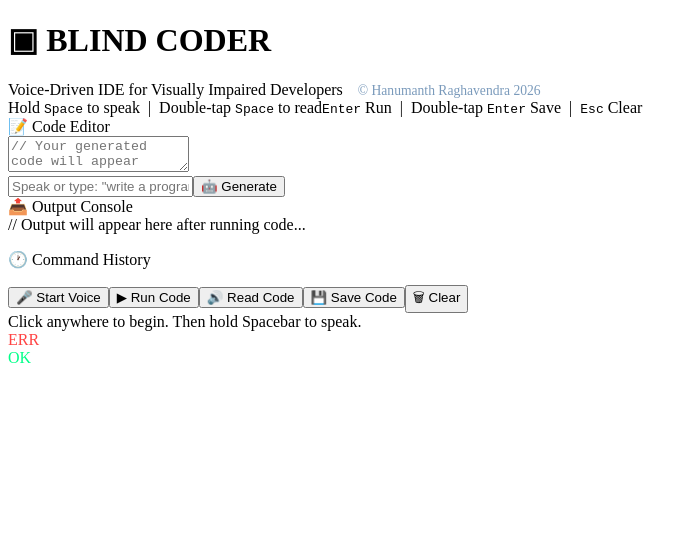
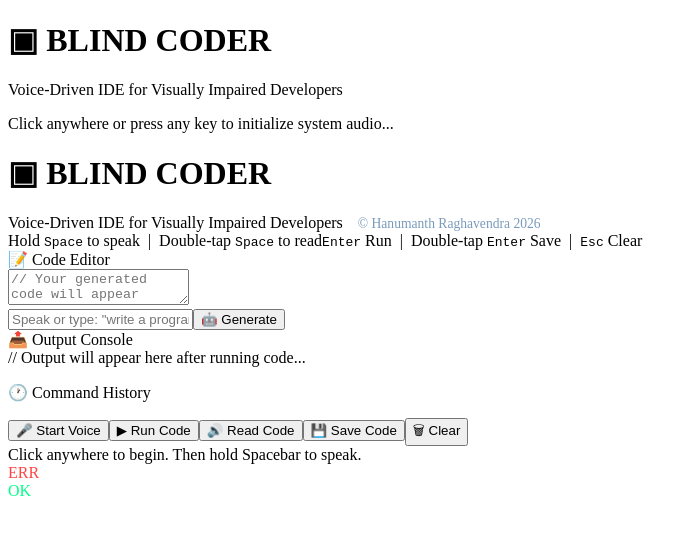
Before and after one commit to Hanumanth-Raghavendra/blindcoder-frontend, a React (Vite) app: page / in a window 1280 px wide. Shown: the top 534 px of the page, without its empty margins (0-698 px from the left). Built offline with nearby package versions, Linux system fonts and the light colour scheme; the HTML template or start-up script is replaced by a standard one.

Commit message:
Update intro splash timing and config

```diff
--- a/src/App.css
+++ b/src/App.css
@@ -1,6 +1,3 @@
-/* ==================================================== */
-/* 💻 1. MASTER LAPTOP & DESKTOP VIEWPORT LAYOUT        */
-/* ==================================================== */
 * {
   margin: 0;
   padding: 0;
@@ -17,12 +14,142 @@ body {
   overflow: hidden;
 }
 
-#root, .app-layout {
+#root,
+.app-layout {
   width: 100%;
   height: 100vh;
   display: flex;
   flex-direction: column;
   overflow: hidden;
+}
+
+/* App Transition Classes */
+.app-hidden {
+  opacity: 0;
+  pointer-events: none;
+  visibility: hidden;
+}
+
+.app-visible {
+  opacity: 1;
+  transition: opacity 0.6s ease-in-out;
+}
+
+/* Splash Screen Styling */
+.splash-overlay {
+  position: fixed;
+  top: 0;
+  left: 0;
+  width: 100vw;
+  height: 100vh;
+  background-color: #0d1117;
+  display: flex;
+  justify-content: center;
+  align-items: center;
+  z-index: 9999;
+  transition:
+    opacity 0.8s ease-in-out,
+    transform 0.8s ease-in-out;
+  opacity: 1;
+}
+
+.splash-overlay.fade-out {
+  opacity: 0;
+  transform: scale(1.05);
+  pointer-events: none;
+}
+
+.splash-content {
+  text-align: center;
+  color: #ffffff;
+  padding: 20px;
+}
+
+.splash-title {
+  font-size: 2.5rem;
+  font-weight: 700;
+  letter-spacing: 2px;
+  margin: 20px 0 10px 0;
+  color: #00b4ff;
+  text-shadow: 0 0 20px rgba(0, 180, 255, 0.4);
+}
+
+.splash-subtitle {
+  font-size: 1.1rem;
+  color: #7a9abb;
+  margin-bottom: 8px;
+}
+
+.splash-action-hint {
+  font-size: 0.85rem;
+  color: #00ff88;
+  margin-bottom: 30px;
+  animation: pulse 1.5s infinite;
+}
+
+.pulse-ring {
+  width: 80px;
+  height: 80px;
+  margin: 0 auto;
+  border-radius: 50%;
+  background: rgba(0, 180, 255, 0.15);
+  box-shadow: 0 0 0 0 rgba(0, 180, 255, 0.4);
+  animation: pulseEffect 2s infinite cubic-bezier(0.4, 0, 0.6, 1);
+}
+
+@keyframes pulseEffect {
+  0% {
+    transform: scale(0.95);
+    box-shadow: 0 0 0 0 rgba(0, 180, 255, 0.6);
+  }
+  70% {
+    transform: scale(1.1);
+    box-shadow: 0 0 0 20px rgba(0, 180, 255, 0);
+  }
+  100% {
+    transform: scale(0.95);
+    box-shadow: 0 0 0 0 rgba(0, 180, 255, 0);
+  }
+}
+
+.audio-wave-bars {
+  display: flex;
+  justify-content: center;
+  gap: 6px;
+  height: 30px;
+  align-items: center;
+}
+
+.audio-wave-bars span {
+  display: block;
+  width: 4px;
+  height: 100%;
+  background-color: #00b4ff;
+  border-radius: 2px;
+  animation: waveBounce 1.2s infinite ease-in-out;
+}
+
+.audio-wave-bars span:nth-child(2) {
+  animation-delay: -0.2s;
+}
+.audio-wave-bars span:nth-child(3) {
+  animation-delay: -0.4s;
+}
+.audio-wave-bars span:nth-child(4) {
+  animation-delay: -0.1s;
+}
+.audio-wave-bars span:nth-child(5) {
+  animation-delay: -0.3s;
+}
+
+@keyframes waveBounce {
+  0%,
+  100% {
+    transform: scaleY(0.3);
+  }
+  50% {
+    transform: scaleY(1);
+  }
 }
 
 header {
@@ -185,13 +312,6 @@ header .subtitle {
   color: #00b4ff;
 }
 
-.output-explain {
-  color: #f0c040;
-  margin-top: 12px;
-  border-top: 1px solid #1e3a5f;
-  padding-top: 10px;
-}
-
 #history-section {
   background: #0a1a2e;
   border-top: 1px solid #1e3a5f;
@@ -265,8 +385,13 @@ button {
 }
 
 @keyframes pulse {
-  0%, 100% { opacity: 1; }
-  50% { opacity: 0.6; }
+  0%,
+  100% {
+    opacity: 1;
+  }
+  50% {
+    opacity: 0.6;
+  }
 }
 
 #btn-run {
@@ -319,14 +444,12 @@ button {
 /* 📱 2. STRICT TARGETED MOBILE SCREEN BREAKPOINT ONLY */
 /* ==================================================== */
 @media (max-width: 767px) {
-  /* This breakpoint applies ONLY to small mobile devices. */
-  /* iPad Pro (1024px) and iPad Air (820px) are left untouched! */
-
   body {
     overflow-y: auto !important;
   }
 
-  #root, .app-layout {
+  #root,
+  .app-layout {
     height: auto !important;
     min-height: 100vh;
     overflow: visible !important;
@@ -352,14 +475,16 @@ button {
     gap: 12px;
   }
 
-  .left-panel, .right-panel {
+  .left-panel,
+  .right-panel {
     width: 100% !important;
     height: auto !important;
     border-right: none !important;
     border-bottom: 2px solid #1e3a5f;
   }
 
-  #code-area, #output-area {
+  #code-area,
+  #output-area {
     height: 240px !important;
     min-height: 240px !important;
     overflow-y: auto !important;
--- a/src/App.jsx
+++ b/src/App.jsx
@@ -4,7 +4,77 @@ import { useSpeechAPI } from "./hooks/useSpeechAPI";
 
 const BACKEND_URL = "https://blindcoder-backend.onrender.com";
 
+// ==================================================== */
+// 🚀 INTRO SPLASH COMPONENT (Opening Animation & Audio)
+// ==================================================== */
+function IntroSplash({ onComplete }) {
+  const [isFadingOut, setIsFadingOut] = useState(false);
+  const { initAudio, speak } = useAudioEngine();
+  const splashTriggered = useRef(false);
+
+  useEffect(() => {
+    const handleFirstInteraction = () => {
+      if (splashTriggered.current) return;
+      splashTriggered.current = true;
+      initAudio();
+
+      // Dynamically detect screen format boundary (Laptop vs iPad/Mobile)
+      const isTouchDevice = window.innerWidth <= 1024;
+
+      const welcomeMessage = isTouchDevice
+        ? "Blind-Coder ready.... Top pane: Hold to speak.. double tap to read.. Bottom pane: Tap to run.. double tap to save.. hold to clear."
+        : "Blind-Coder ready.... Hold Space to speak.. double tap space to read.. press enter to run.. double tap enter to save.. escape to clear.";
+
+      // Reduced speech speed parameter (rate: 0.85) to make the intro audio slower and clearer
+      speak(welcomeMessage, 0.85);
+
+      // Increased duration to 10500ms to accommodate the slower speech rate before fading out
+      const finishTimer = setTimeout(() => {
+        setIsFadingOut(true);
+        setTimeout(() => {
+          onComplete();
+        }, 800); // Matches CSS transition duration
+      }, 10500);
+
+      window.removeEventListener("mousedown", handleFirstInteraction);
+      window.removeEventListener("keydown", handleFirstInteraction);
+      return () => clearTimeout(finishTimer);
+    };
+
+    window.addEventListener("mousedown", handleFirstInteraction);
+    window.addEventListener("keydown", handleFirstInteraction);
+
+    return () => {
+      window.removeEventListener("mousedown", handleFirstInteraction);
+      window.removeEventListener("keydown", handleFirstInteraction);
+    };
+  }, [initAudio, speak, onComplete]);
+
+  return (
+    <div className={`splash-overlay ${isFadingOut ? "fade-out" : ""}`}>
+      <div className="splash-content">
+        <div className="pulse-ring"></div>
+        <h1 className="splash-title">&#9635; BLIND CODER</h1>
+        <p className="splash-subtitle">
+          Voice-Driven IDE for Visually Impaired Developers
+        </p>
+        <p className="splash-action-hint">
+          Click anywhere or press any key to initialize system audio...
+        </p>
+        <div className="audio-wave-bars">
+          <span></span>
+          <span></span>
+          <span></span>
+          <span></span>
+          <span></span>
+        </div>
+      </div>
+    </div>
+  );
+}
+
 export default function App() {
+  const [isLoadingIntro, setIsLoadingIntro] = useState(true);
   const [code, setCode] = useState("");
   const [groqInput, setGroqInput] = useState("");
   const [consoleOutput, setConsoleOutput] = useState("");
@@ -19,7 +89,6 @@ export default function App() {
   const lastSpaceTime = useRef(0);
   const lastEnterTime = useRef(0);
   const pyodideReady = useRef(null);
-  const welcomeDone = useRef(false);
 
   // Advanced Multi-Gesture Tracking State Blocks
   const lastLeftTouchTime = useRef(0);
@@ -28,36 +97,6 @@ export default function App() {
   const voiceStreamActive = useRef(false);
 
   useEffect(() => {
-    const windowWelcomeTrigger = () => {
-      if (welcomeDone.current) return;
-      welcomeDone.current = true;
-      initAudio();
-
-      // Dynamically detect screen format boundary (Laptop vs iPad/Mobile)
-      const isTouchDevice = window.innerWidth <= 1024;
-
-      if (isTouchDevice) {
-        // Mobile / Tablet Prompt Configuration
-        speak(
-          "BlindCoder ready. Top pane: Hold to speak, double tap to read. Bottom pane: Tap to run, double tap to save, hold to clear.",
-        );
-        setStatusBar(
-          "Left: Hold=Speak, 2×Tap=Read | Right: Tap=Run, 2×Tap=Save, Hold=Clear",
-        );
-      } else {
-        // Pristine Laptop / Desktop Prompt Configuration
-        speak(
-          "BlindCoder ready. Hold Space to speak. Double tap Space to read code. Press Enter to run. Double tap Enter to save. Escape to clear.",
-        );
-        setStatusBar(
-          "Hold Space=Speak | 2×Space=Read | Enter=Run | 2×Enter=Save | Esc=Clear",
-        );
-      }
-
-      window.removeEventListener("mousedown", windowWelcomeTrigger);
-    };
-    window.addEventListener("mousedown", windowWelcomeTrigger);
-
     const loadPyEngine = async () => {
       if (window.loadPyodide) {
         try {
@@ -68,10 +107,6 @@ export default function App() {
       }
     };
     loadPyEngine();
-
-    return () => {
-      window.removeEventListener("mousedown", windowWelcomeTrigger);
-    };
   }, []);
 
   const processIncomingVoice = (transcript) => {
@@ -159,7 +194,14 @@ export default function App() {
       window.removeEventListener("keydown", triggerKeyDown);
       window.removeEventListener("keyup", triggerKeyUp);
     };
-  }, [code, groqInput, isListening]);
+  }, [
+    code,
+    groqInput,
+    isListening,
+    initAudio,
+    startVoiceCapture,
+    stopVoiceCapture,
+  ]);
 
   // CROSS-PLATFORM GESTURE MATRIX ROUTER
   const handlePanelTouchStart = (e, panelSide) => {
@@ -230,7 +272,7 @@ export default function App() {
           !data.code.includes("printf(");
         if (isJS) {
           setStatusBar("Code generated! Running now...");
-          speak("Code generated. Running now.");
+          speak("Code generated. Running now.", 0.85);
           setTimeout(() => {
             handleRuntimeCompilation(data.code);
           }, 600);
@@ -248,7 +290,7 @@ export default function App() {
                 : "txt";
           if (isPy) {
             setStatusBar("Code generated! Running Python now...");
-            speak("Python code generated. Running now.");
+            speak("Python code generated. Running now.", 0.85);
             setTimeout(() => {
               handleRuntimeCompilation(data.code);
             }, 800);
@@ -262,13 +304,14 @@ export default function App() {
               "Code generated. This is " +
                 ext +
                 " code. Double tap Enter to save.",
+              0.85,
             );
           }
         }
       }
     } catch (err) {
       setStatusBar("Network error: " + err.message);
-      speak("Network error.");
+      speak("Network error.", 0.85);
     }
   };
 
@@ -277,7 +320,7 @@ export default function App() {
     const activeCode = overrideCode || code.trim();
     if (!activeCode) {
       setStatusBar("No code to run.");
-      speak("No code found.");
+      speak("No code found.", 0.85);
       return;
     }
 
@@ -295,7 +338,10 @@ export default function App() {
       setConsoleOutput(
         "This is C/Java code. Press Enter+Enter to save it, then run it locally.",
       );
-      speak("This is C or Java code. Save it and run it on your computer.");
+      speak(
+        "This is C or Java code. Save it and run it on your computer.",
+        0.85,
+      );
       setStatusBar("C/Java detected — save and run locally.");
       return;
     }
@@ -303,7 +349,10 @@ export default function App() {
     if (isPython) {
       if (!pyodideReady.current) {
         setStatusBar("Python engine loading... please wait.");
-        speak("Python engine is still loading. Please try again in a moment.");
+        speak(
+          "Python engine is still loading. Please try again in a moment.",
+          0.85,
+        );
         return;
       }
       try {
@@ -321,12 +370,13 @@ export default function App() {
         speak(
           "Python ran successfully. Output: " +
             stdoutCapture.trim().split("\n").slice(0, 3).join(". "),
+          0.85,
         );
         setStatusBar("Python ran successfully.");
       } catch (err) {
         setConsoleOutput("ERROR\n\n" + err.message);
         playError();
-        speak("Python error. " + err.message);
+        speak("Python error. " + err.message, 0.85);
         setStatusBar("Python error.");
         dispatchDiagnosticExplanation(err.message, activeCode);
       }
@@ -354,13 +404,14 @@ export default function App() {
         logs.length
           ? "Code ran successfully. Output: " + logs.join(". ")
           : "Code ran successfully. No output detected.",
+        0.85,
       );
       setStatusBar("Code ran successfully.");
     } catch (err) {
       console.log = oldLog;
       setConsoleOutput("ERROR\n\n" + err.message);
       playError();
-      speak("Error. " + err.message + ". Asking Groq to explain.");
+      speak("Error. " + err.message + ". Asking Groq to explain.", 0.85);
       setStatusBar("Error - fetching explanation...");
       dispatchDiagnosticExplanation(err.message, activeCode);
     }
@@ -378,21 +429,21 @@ export default function App() {
         setConsoleOutput(
           (prev) => prev + `\n\nGroq explains:\n${data.explanation}`,
         );
-        speak("Groq explains: " + data.explanation);
+        speak("Groq explains: " + data.explanation, 0.85);
         setStatusBar("Error explained by Groq");
       }
     } catch (e) {}
   };
 
   const triggerAudioCodeRead = () => {
-    if (!code.trim()) return speak("No code to read.");
-    speak("Reading code. " + code);
+    if (!code.trim()) return speak("No code to read.", 0.85);
+    speak("Reading code. " + code, 0.85);
     setStatusBar("Reading code aloud...");
   };
 
   const executeBlobFileExport = () => {
     if (!code.trim()) {
-      speak("Nothing to save.");
+      speak("Nothing to save.", 0.85);
       return;
     }
     const ext = code.includes("public class")
@@ -408,7 +459,7 @@ export default function App() {
     a.download = "blindcoder_output." + ext;
     a.click();
     setStatusBar("Code saved as ." + ext + " to downloads!");
-    speak("Code saved as " + ext + " file to your downloads folder.");
+    speak("Code saved as " + ext + " file to your downloads folder.", 0.85);
   };
 
   const wipeStateBoards = () => {
@@ -416,11 +467,18 @@ export default function App() {
     setGroqInput("");
     setConsoleOutput("// Cleared. Ready for next command.");
     setStatusBar("Cleared. Hold Space to speak.");
-    speak("Cleared. Ready for your next command.");
+    speak("Cleared. Ready for your next command.", 0.85);
   };
 
   return (
-    <div className="app-layout">
+    <>
+      {isLoadingIntro && (
+        <IntroSplash onComplete={() => setIsLoadingIntro(false)} />
+      )}
+
+      <div
+        className={`app-layout ${isLoadingIntro ? "app-hidden" : "app-visible"}`}
+      >
         <header>
           <h1>&#9635; BLIND CODER</h1>
           <span className="subtitle">
@@ -428,7 +486,11 @@ export default function App() {
           </span>
           <span
             className="copyright"
-          style={{ color: "#7a9abb", fontSize: "0.85rem", marginLeft: "15px" }}
+            style={{
+              color: "#7a9abb",
+              fontSize: "0.85rem",
+              marginLeft: "15px",
+            }}
           >
             &copy; Hanumanth Raghavendra 2026
           </span>
@@ -438,8 +500,8 @@ export default function App() {
               <kbd>Space</kbd> to read
             </span>
             <span className="kb-hint">
-            <kbd>Enter</kbd> Run &nbsp;|&nbsp; Double-tap <kbd>Enter</kbd> Save
-            &nbsp;|&nbsp; <kbd>Esc</kbd> Clear
+              <kbd>Enter</kbd> Run &nbsp;|&nbsp; Double-tap <kbd>Enter</kbd>{" "}
+              Save &nbsp;|&nbsp; <kbd>Esc</kbd> Clear
             </span>
           </div>
         </header>
@@ -499,7 +561,11 @@ export default function App() {
               <p>&#128336; Command History</p>
               <ul id="history-list">
                 {historyList.map((item, index) => (
-                <li key={index} onClick={() => setGroqInput(item)} title={item}>
+                  <li
+                    key={index}
+                    onClick={() => setGroqInput(item)}
+                    title={item}
+                  >
                     {item}
                   </li>
                 ))}
@@ -547,5 +613,6 @@ export default function App() {
           </div>
         </div>
       </div>
+    </>
   );
 }
```
Also changed, not shown: src/IntroSplash.css (added), src/IntroSplash.jsx (added). Lines whose indentation alone changed are shown as unchanged.
